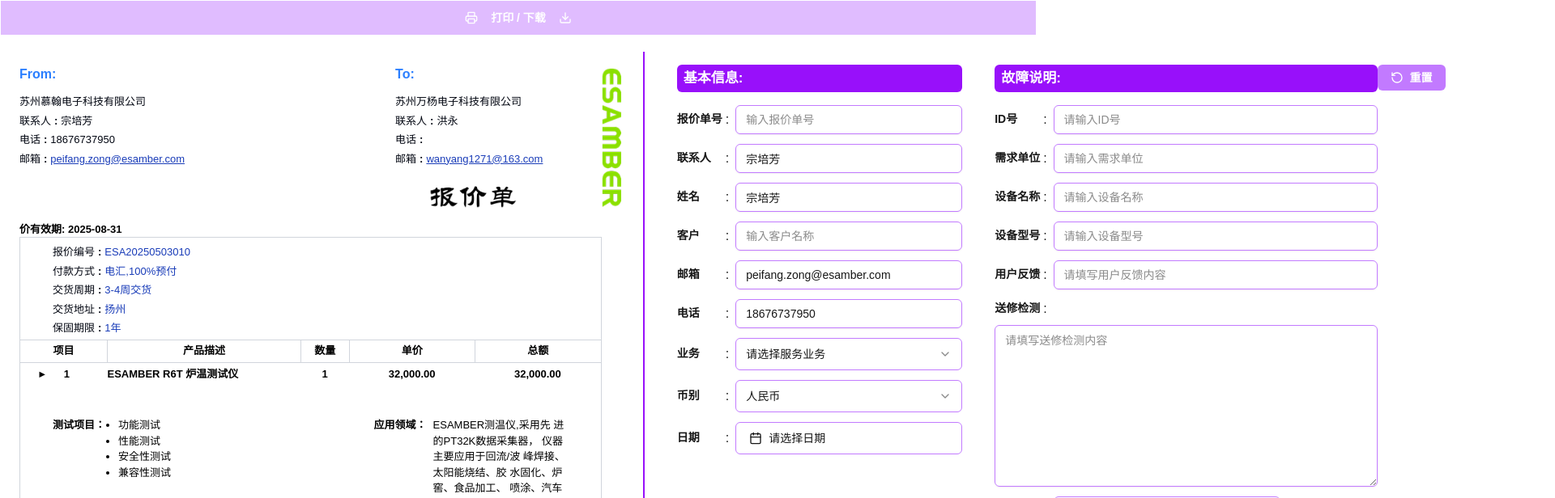
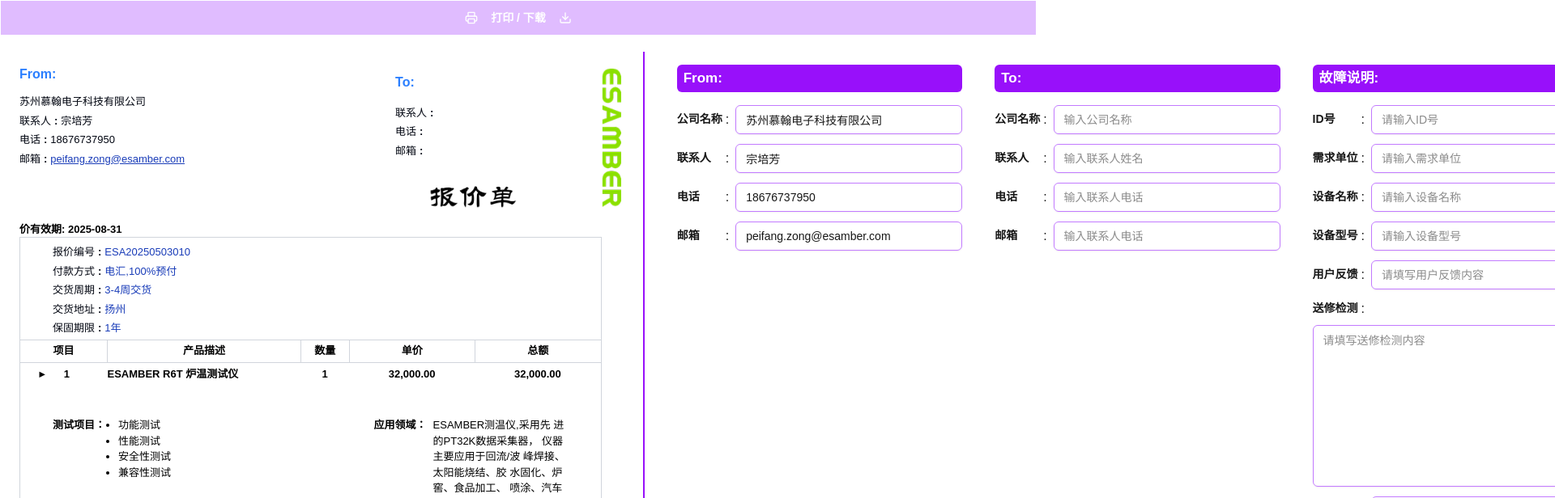
Before and after one commit to nickchow2020/invoice-app, a Next.js app: page /quotation in a window 1280 px wide. Shown: the top 616 px of the page at 81% size, 1920 px wide, since content can reach past the window. Built offline with nearby package versions, Linux system fonts and the light colour scheme.

Commit message:
add control from and to header

```diff
--- a/src/app/quotation/page.tsx
+++ b/src/app/quotation/page.tsx
@@ -1,65 +1,98 @@
 "use client";
-import BasicInfo from "@/components/BasicInfo";
 import Instruction from "@/components/Instruction";
-import { Invoice, InvoiceDetail } from "@/components/InvoiceDetail";
+import { InvoiceDetail } from "@/components/InvoiceDetail";
 import { useRef } from "react";
 import { FormProvider, useForm } from "react-hook-form";
 import { useReactToPrint } from "react-to-print";
 import { Button } from "@/components/components/ui/button";
 import { Printer, Download, RotateCcw } from "lucide-react";
-import { Column, HeaderContactInfo } from "@/components/HeaderContact";
+import { Column } from "@/components/HeaderContact";
 import { NestedTable } from "@/components/NestedTable";
 import Image from "next/image";
+import From from "@/components/From";
+import FromTo from "@/components/FromTo";
+import To from "@/components/To";
 
 export type FormValues = {
-    quoteNo: string;
-    contactName: string;
-    name: string;
-    email: string;
-    phone: string;
-    clientName: string;
-    service: string;
-    currencyType: string;
-    serviceDate: string;
-    quoteID: string;
-    clientOrganization: string;
-    deviceName: string;
-    deviceModel: string;
-    userFeedback: string;
-    repairServices: string;
-    deliveryTime: string;
-    fctTax: string;
-    pricingInstructions: Invoice[];
+    // From info
+    from: {
+        companyName: string;
+        name: string;
+        phone: string;
+        email: string;
+    };
+    to: {
+        companyName: string;
+        name: string;
+        phone: string;
+        email: string;
+    };
+    // quoteNo: string;
+    // contactName: string;
+    // phone: string;
+    // clientName: string;
+    // service: string;
+    // currencyType: string;
+    // serviceDate: string;
+
+    // Instruction info
+    // quoteID: string;
+    // clientOrganization: string;
+    // deviceName: string;
+    // deviceModel: string;
+    // userFeedback: string;
+    // repairServices: string;
+    // deliveryTime: string;
+
+    // Tax info
+    // fctTax?: boolean;
+
+    // Pricing info
+    // pricingInstructions?: Invoice[];
 };
 
 export default function Page() {
     const methods = useForm<FormValues>({
         defaultValues: {
             //base info
-            quoteNo: "",
-            contactName: "宗培芳",
-            name: "宗培芳",
-            email: "peifang.zong@esamber.com",
-            phone: "18676737950",
-            clientName: "",
-            service: "",
-            currencyType: "人民币",
-            serviceDate: "",
 
-            //instruction info
-            quoteID: "",
-            clientOrganization: "",
-            deviceName: "",
-            deviceModel: "",
-            userFeedback: "",
-            repairServices: "",
-            deliveryTime: "",
+            from: {
+                companyName: "苏州慕翰电子科技有限公司",
+                name: "宗培芳",
+                phone: "18676737950",
+                email: "peifang.zong@esamber.com",
+            },
 
-            //tax info
-            fctTax: "false",
+            to: {
+                companyName: "",
+                name: "",
+                phone: "",
+                email: "",
+            },
 
-            //pricing info
-            pricingInstructions: [],
+            // quoteNo: "",
+            // contactName: "宗培芳",
+
+            // phone: "18676737950",
+            // clientName: "",
+            // service: "",
+            // currencyType: "人民币",
+            // serviceDate: "",
+
+            // //instruction info
+            // quoteID: "",
+            // clientOrganization: "",
+            // deviceName: "",
+            // deviceModel: "",
+            // userFeedback: "",
+            // repairServices: "",
+            // deliveryTime: "",
+
+            // //tax info
+            // fctTax: "false",
+
+            // //pricing info
+            // pricingInstructions: [],
         },
     });
 
@@ -82,21 +115,7 @@
                     <div className="w-[210mm] px-6 py-4 flex" ref={contentRef}>
                         <section className="w-[210mm]">
                             <section className="flex items-center justify-start">
-                                <HeaderContactInfo
-                                    title="From"
-                                    companyName="苏州慕翰电子科技有限公司"
-                                    contactName={"宗培芳"}
-                                    email={"peifang.zong@esamber.com"}
-                                    phone={"18676737950"}
-                                />
-                                <HeaderContactInfo
-                                    title="To"
-                                    companyName="苏州万杨电子科技有限公司"
-                                    contactName={"洪永"}
-                                    email={"wanyang1271@163.com"}
-                                    phone={""}
-                                    className="ml-65"
-                                />
+                                <FromTo />
                             </section>
                             <section className="flex justify-end my-4 mr-26">
                                 <Image
@@ -223,7 +242,8 @@
                     </div>
                     <div className="px-10 py-4 border-l-2 border-l-purple-600 min-w-[210mm]">
                         <article className="flex h-fit w-full">
-                            <BasicInfo />
+                            <From />
+                            <To />
                             <Instruction />
                             <Button
                                 className="h-8 cursor-pointer bg-purple-400 hover:bg-purple-600 hover:text-white font-bold py-2 px-4 mb-5 text-white ml-auto"
--- /dev/null
+++ b/src/components/From.tsx
@@ -0,0 +1,44 @@
+import { InputColumn } from "./common/InputColumn";
+
+import { useFormContext } from "react-hook-form";
+
+export default function From() {
+    const { control } = useFormContext();
+
+    return (
+        <section className="pr-10">
+            <h2 className="font-extrabold text-[17px] mb-4 bg-purple-600 text-white px-2 py-1 rounded-md">
+                From:
+            </h2>
+            <InputColumn
+                title="公司名称"
+                placeholder="输入公司名称"
+                inputClassName="w-70"
+                control={control}
+                name="from.companyName"
+            />
+            <InputColumn
+                title="联系人"
+                placeholder="输入联系人姓名"
+                inputClassName="w-70"
+                control={control}
+                name="from.name"
+            />
+            <InputColumn
+                title="电话"
+                placeholder="输入联系人电话"
+                inputClassName="w-70"
+                control={control}
+                name="from.phone"
+            />
+            <InputColumn
+                title="邮箱"
+                placeholder="输入联系人电话"
+                inputType="email"
+                inputClassName="w-70"
+                control={control}
+                name="from.email"
+            />
+        </section>
+    );
+}
--- /dev/null
+++ b/src/components/FromTo.tsx
@@ -0,0 +1,30 @@
+import { useFormContext, useWatch } from "react-hook-form";
+import { HeaderContactInfo } from "./HeaderContact";
+import { FormValues } from "@/app/quotation/page";
+
+export default function FromTo() {
+    const { control } = useFormContext<FormValues>();
+    const { from, to } = useWatch({
+        control,
+    });
+
+    return (
+        <section className="flex items-center justify-start">
+            <HeaderContactInfo
+                title="From"
+                companyName={from!.companyName!}
+                contactName={from!.name!}
+                email={from!.email!}
+                phone={from!.phone!}
+            />
+            <HeaderContactInfo
+                title="To"
+                companyName={to!.companyName!}
+                contactName={to!.name!}
+                email={to!.email!}
+                phone={to!.phone!}
+                className="ml-65"
+            />
+        </section>
+    );
+}
--- /dev/null
+++ b/src/components/To.tsx
@@ -0,0 +1,44 @@
+import { InputColumn } from "./common/InputColumn";
+
+import { useFormContext } from "react-hook-form";
+
+export default function From() {
+    const { control } = useFormContext();
+
+    return (
+        <section className="pr-10">
+            <h2 className="font-extrabold text-[17px] mb-4 bg-purple-600 text-white px-2 py-1 rounded-md">
+                To:
+            </h2>
+            <InputColumn
+                title="公司名称"
+                placeholder="输入公司名称"
+                inputClassName="w-70"
+                control={control}
+                name="to.companyName"
+            />
+            <InputColumn
+                title="联系人"
+                placeholder="输入联系人姓名"
+                inputClassName="w-70"
+                control={control}
+                name="to.name"
+            />
+            <InputColumn
+                title="电话"
+                placeholder="输入联系人电话"
+                inputClassName="w-70"
+                control={control}
+                name="to.phone"
+            />
+            <InputColumn
+                title="邮箱"
+                placeholder="输入联系人电话"
+                inputType="email"
+                inputClassName="w-70"
+                control={control}
+                name="to.email"
+            />
+        </section>
+    );
+}
```
